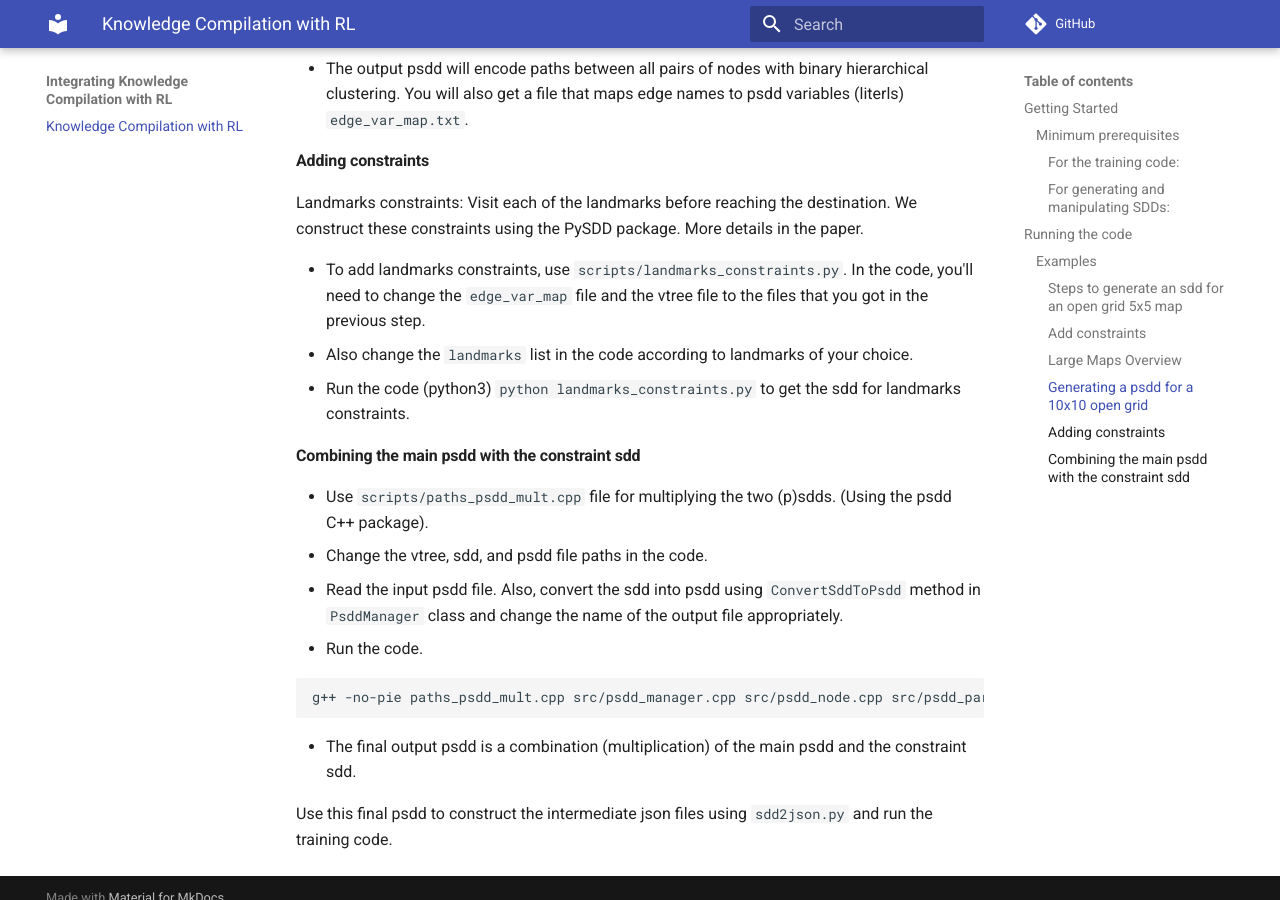
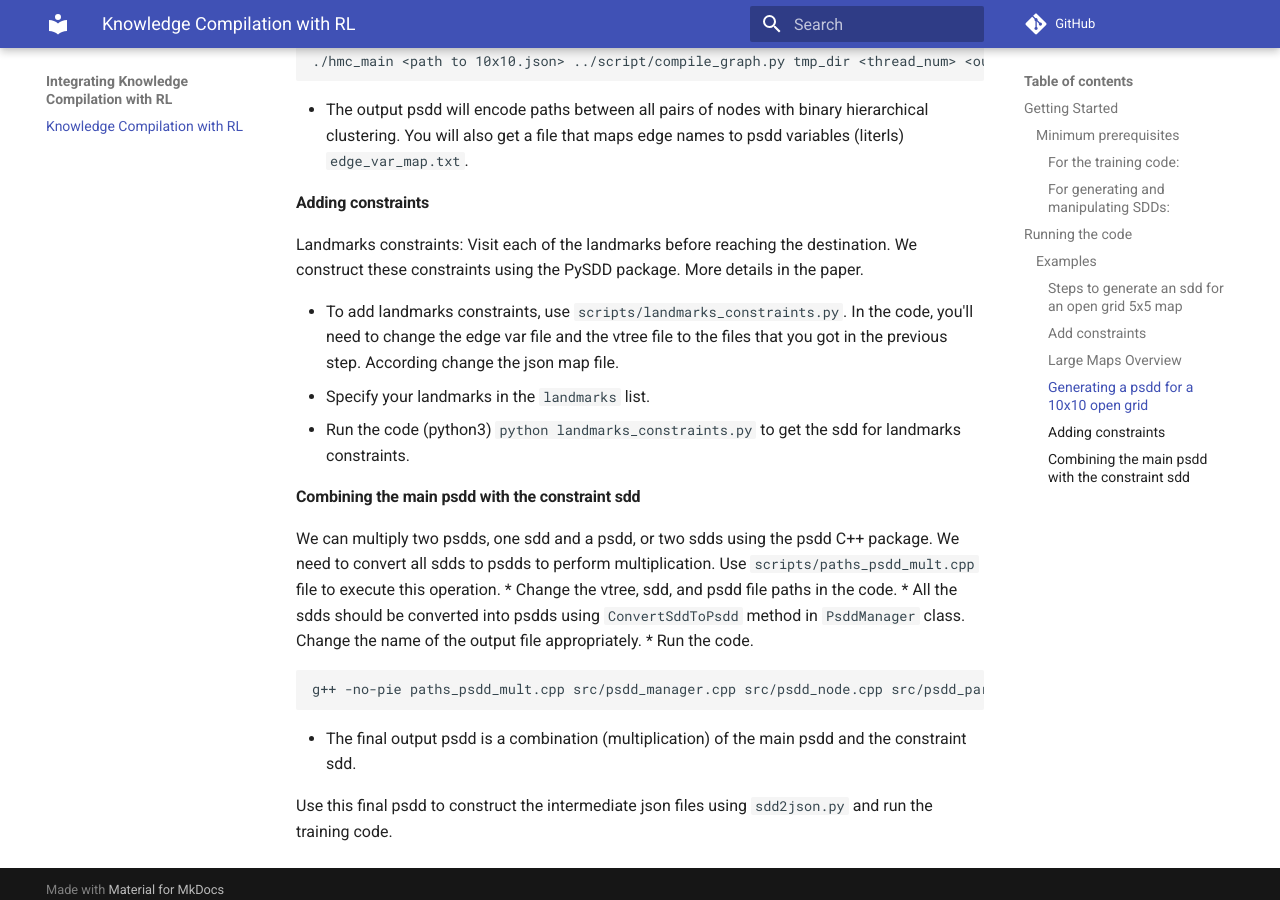
Before and after one commit to kushagra06/KCRL-Docs, an MkDocs documentation site: the page built from docs/index.md, in a window 1280 px wide and 900 px high, scrolled down 2734 px. Built offline with MkDocs 1.6.1 and Material for MkDocs 9.7.7, drawn with Linux system fonts in a browser that asks for light colours; comment, search, counter and statistics services are not loaded; some of the changed text lies outside the part shown.

Commit message:
Update index.md

````diff
--- a/docs/index.md
+++ b/docs/index.md
@@ -8,6 +8,14 @@
 ## Getting Started
 
 ### Minimum prerequisites
+
+To install prerequisites in bash
+```
+bash install.sh
+```
+It is recommended to install all the dependencies in a conda environment.
+
+Or install the following list of packages one-by-one manually (using pip).
 
 #### For the training code:
 
@@ -22,12 +30,6 @@
 
 * [Graphillion](https://github.com/takemaru/graphillion)
 * [PySDD](https://github.com/wannesm/PySDD)
-
-To install prerequisites in bash
-```
-bash install.sh
-```
-It is recommended to install all the dependencies in a conda environment.
 
 ## Running the code
 
@@ -84,15 +86,15 @@
 
 Landmarks constraints: Visit each of the landmarks before reaching the destination. We construct these constraints using the PySDD package. More details in the paper.
 
-* To add landmarks constraints, use `scripts/landmarks_constraints.py`. In the code, you'll need to change the `edge_var_map` file and the vtree file to the files that you got in the previous step.
-* Also change the `landmarks` list in the code according to landmarks of your choice.
+* To add landmarks constraints, use `scripts/landmarks_constraints.py`. In the code, you'll need to change the edge var file and the vtree file to the files that you got in the previous step. According change the json map file.
+* Specify your landmarks in the `landmarks` list.
 * Run the code (python3) `python landmarks_constraints.py` to get the sdd for landmarks constraints.
 
 #### Combining the main psdd with the constraint sdd
 
-* Use `scripts/paths_psdd_mult.cpp` file for multiplying the two (p)sdds. (Using the psdd C++ package).
+We can multiply two psdds, one sdd and a psdd, or two sdds using the psdd C++ package. We need to convert all sdds to psdds to perform multiplication. Use `scripts/paths_psdd_mult.cpp` file to execute this operation.
 * Change the vtree, sdd, and psdd file paths in the code.
-* Read the input psdd file. Also, convert the sdd into psdd using `ConvertSddToPsdd` method in `PsddManager` class and change the name of the output file appropriately.
+* All the sdds should be converted into psdds using `ConvertSddToPsdd` method in `PsddManager` class. Change the name of the output file appropriately.
 * Run the code.
 ```
 g++ -no-pie paths_psdd_mult.cpp src/psdd_manager.cpp src/psdd_node.cpp src/psdd_parameter.cpp src/psdd_unique_table.cpp src/random_double_generator.cpp -Iinclude -Llib/linux -lsdd -lgmp
````
